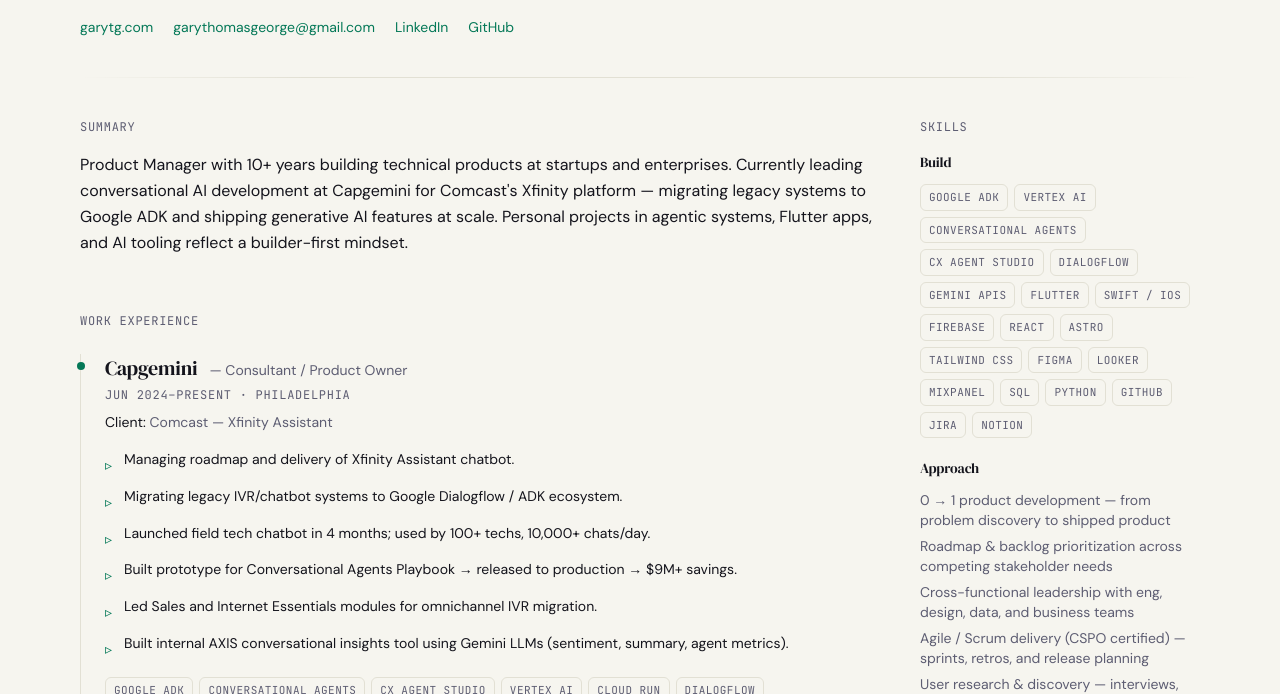
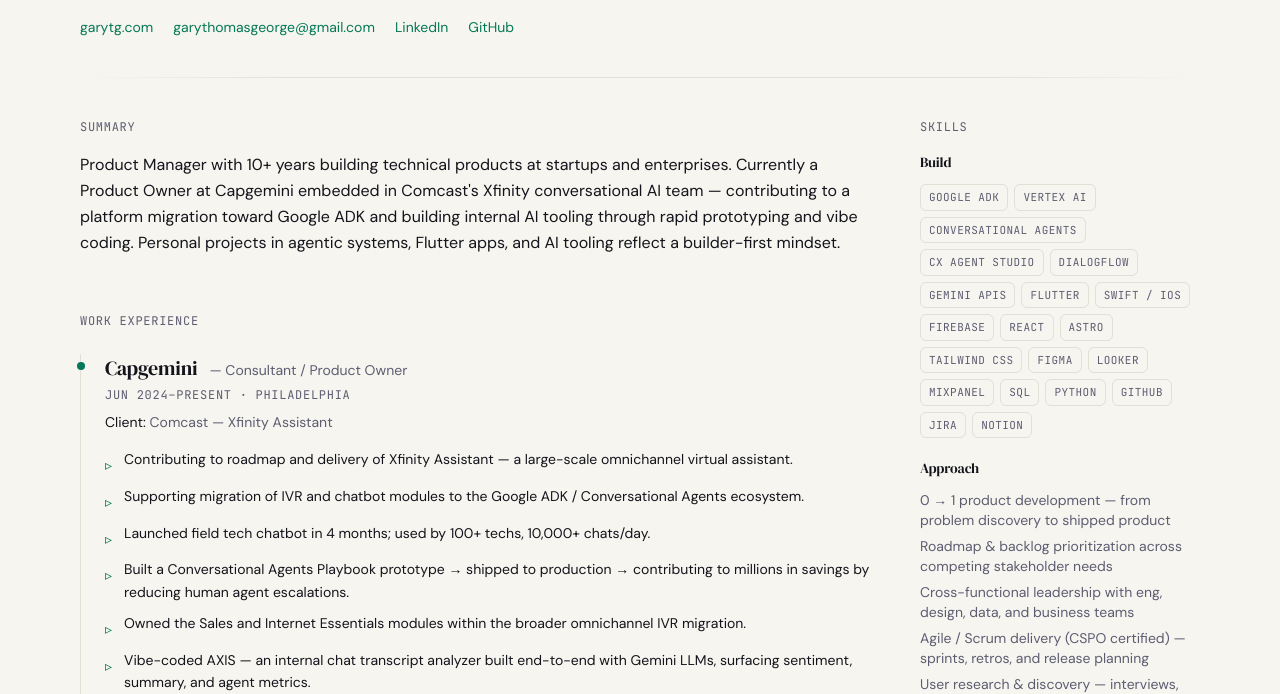
Before and after one commit to garythomasgeorge/garythomasgeorge.github.io, an Astro site: page /resume in a window 1280 px wide. Shown: the part 258-952 px from the top of the page. Built offline with nearby package versions, Linux system fonts and the light colour scheme; Astro itself is replaced by a stand-in of ours.

Commit message:
refine copy: realistic Capgemini framing, builder-first hero, soften dollar figure

```diff
--- a/src/data/experience.ts
+++ b/src/data/experience.ts
@@ -19,12 +19,12 @@
     start: "Jun 2024",
     end: "Present",
     bullets: [
-      "Managing roadmap and delivery of Xfinity Assistant chatbot.",
-      "Migrating legacy IVR/chatbot systems to Google Dialogflow / ADK ecosystem.",
+      "Contributing to roadmap and delivery of Xfinity Assistant — a large-scale omnichannel virtual assistant.",
+      "Supporting migration of IVR and chatbot modules to the Google ADK / Conversational Agents ecosystem.",
       "Launched field tech chatbot in 4 months; used by 100+ techs, 10,000+ chats/day.",
-      "Built prototype for Conversational Agents Playbook → released to production → $9M+ savings.",
-      "Led Sales and Internet Essentials modules for omnichannel IVR migration.",
-      "Built internal AXIS conversational insights tool using Gemini LLMs (sentiment, summary, agent metrics).",
+      "Built a Conversational Agents Playbook prototype → shipped to production → contributing to millions in savings by reducing human agent escalations.",
+      "Owned the Sales and Internet Essentials modules within the broader omnichannel IVR migration.",
+      "Vibe-coded AXIS — an internal chat transcript analyzer built end-to-end with Gemini LLMs, surfacing sentiment, summary, and agent metrics.",
     ],
     stack: [
       "Google ADK",
--- a/src/pages/index.astro
+++ b/src/pages/index.astro
@@ -31,7 +31,7 @@
     <div class="container-page py-20 md:py-32">
       <p class="label-mono mb-6">Product Manager · Conversational AI</p>
       <h1 class="font-serif text-5xl md:text-7xl leading-[1.05] max-w-4xl">
-        Building AI products that work at scale.
+        A PM who builds — strategy, prototypes, and production code.
       </h1>
       <p class="mt-6 text-lg md:text-xl text-[var(--color-text-muted)] max-w-2xl">
         Product Manager · Conversational AI · Agentic Systems · New York
--- a/src/pages/resume.astro
+++ b/src/pages/resume.astro
@@ -6,7 +6,7 @@
 import { experience, education, certifications, skillsBuild, skillsHow } from "../data/experience.ts";
 import { projects } from "../data/projects.ts";
 
-const summary = `Product Manager with 10+ years building technical products at startups and enterprises. Currently leading conversational AI development at Capgemini for Comcast's Xfinity platform — migrating legacy systems to Google ADK and shipping generative AI features at scale. Personal projects in agentic systems, Flutter apps, and AI tooling reflect a builder-first mindset.`;
+const summary = `Product Manager with 10+ years building technical products at startups and enterprises. Currently a Product Owner at Capgemini embedded in Comcast's Xfinity conversational AI team — contributing to a platform migration toward Google ADK and building internal AI tooling through rapid prototyping and vibe coding. Personal projects in agentic systems, Flutter apps, and AI tooling reflect a builder-first mindset.`;
 
 const contactLinks = [
   { label: "garytg.com", href: "https://garytg.com" },
```
